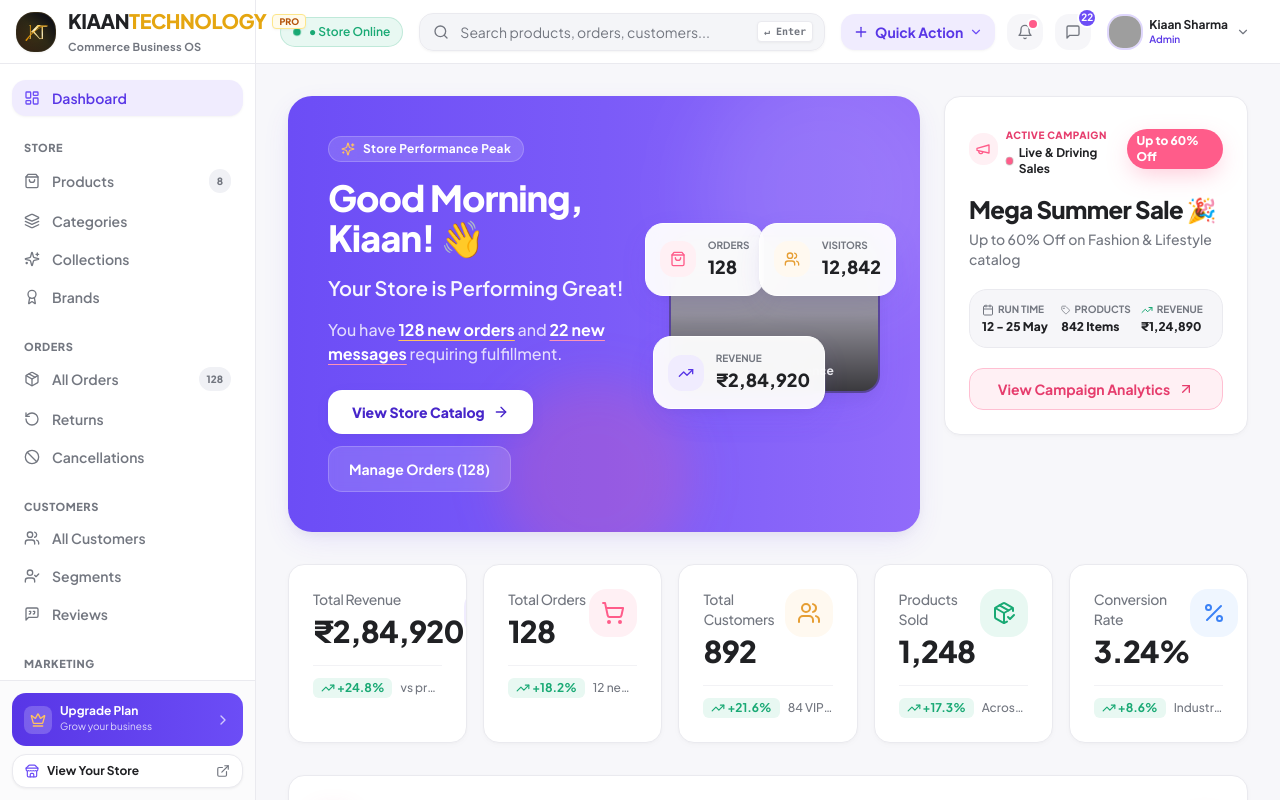
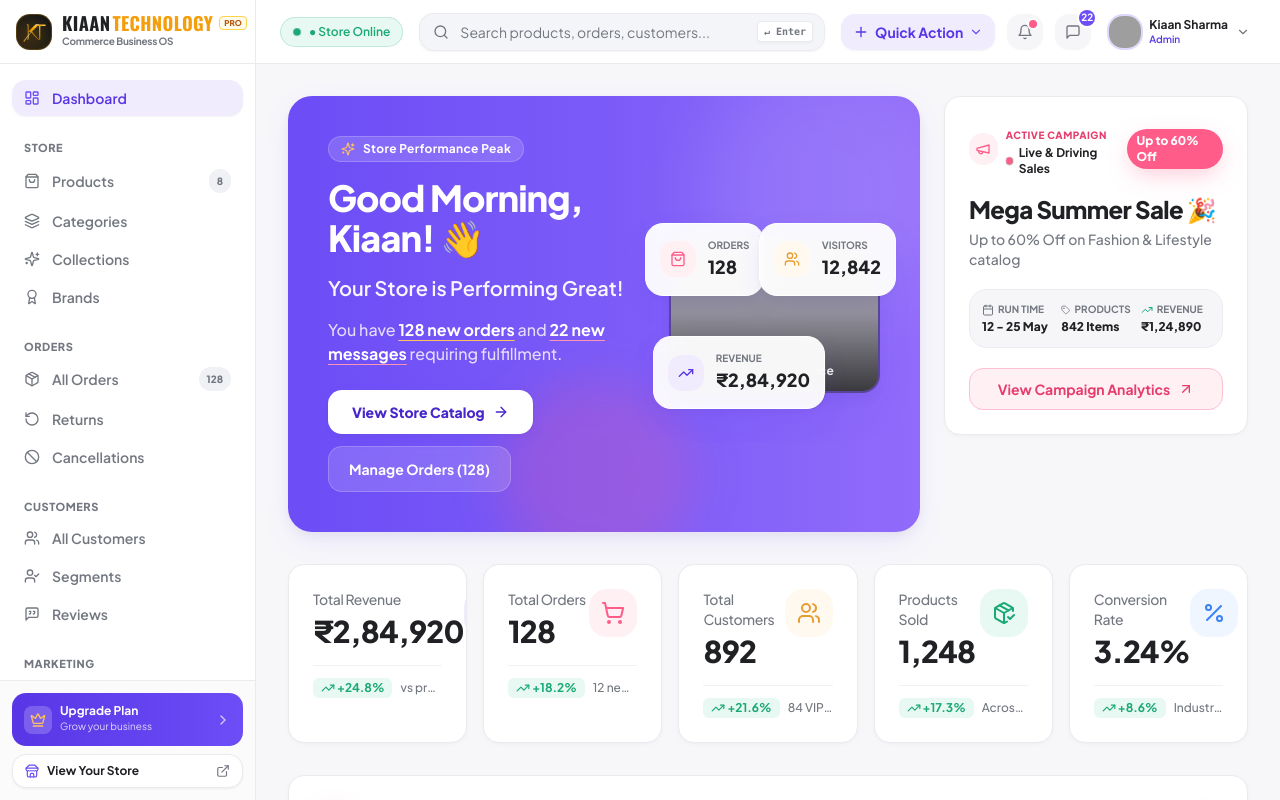
Before and after one commit to ashilata62/E-Commerce-Management-Platform, a React (Vite) app in the folder client/: page / in a window 1280 px wide. Shown: the top 800 px of the page. Built offline with nearby package versions, Linux system fonts and the light colour scheme; grey boxes are pictures that could not be loaded; the HTML template or start-up script is replaced by a standard one.

Commit message:
style: fix logo font to Oswald/Anton condensed and prevent sidebar text overlap

```diff
--- a/client/index.html
+++ b/client/index.html
@@ -6,10 +6,10 @@
     <meta name="viewport" content="width=device-width, initial-scale=1.0" />
     <meta name="description" content="Kiaan Technology — Modern E-Commerce Business Operating System for Products, Orders, Analytics, Marketing & Store Operations" />
     <title>Kiaan Technology — E-Commerce Business Management</title>
-    <!-- Google Fonts: Plus Jakarta Sans & Inter -->
+    <!-- Google Fonts: Plus Jakarta Sans, Inter, Bebas Neue, Oswald, Anton -->
     <link rel="preconnect" href="https://fonts.googleapis.com">
     <link rel="preconnect" href="https://fonts.gstatic.com" crossorigin>
-    <link href="https://fonts.googleapis.com/css2?family=Inter:wght@300;400;500;600;700&family=Plus+Jakarta+Sans:wght@400;500;600;700;800&display=swap" rel="stylesheet">
+    <link href="https://fonts.googleapis.com/css2?family=Anton&family=Bebas+Neue&family=Inter:wght@300;400;500;600;700&family=Oswald:wght@600;700;800;900&family=Plus+Jakarta+Sans:wght@400;500;600;700;800&display=swap" rel="stylesheet">
   </head>
   <body class="bg-surface-bg text-slateText-main antialiased font-sans selection:bg-brand-100 selection:text-brand-700 min-h-screen">
     <div id="root"></div>
--- a/client/src/components/common/KiaanLogo.jsx
+++ b/client/src/components/common/KiaanLogo.jsx
@@ -1,74 +1,90 @@
 import React from 'react';
 
-export const KiaanEmblem = ({ className = "w-10 h-10", isDark = false }) => {
+/**
+ * High-Resolution Luxury Golden KT Monogram Emblem
+ * Handcrafted vector SVG matching the user's exact golden monogram reference
+ */
+export const KiaanEmblem = ({ className = "w-10 h-10", isDark = true }) => {
   return (
-    <div className={`relative flex items-center justify-center rounded-2xl overflow-hidden shrink-0 shadow-soft-sm ${
-      isDark ? 'bg-black border border-amber-500/30' : 'bg-slate-950 border border-amber-400/20'
-    } ${className}`}>
-      {/* Subtle Golden Glow behind the logo */}
-      <div className="absolute inset-0 bg-gradient-to-tr from-amber-600/30 via-yellow-400/20 to-transparent opacity-80" />
+    <div
+      className={`relative flex items-center justify-center rounded-xl overflow-hidden shrink-0 shadow-soft-sm ${
+        isDark ? 'bg-[#0F1117] border border-amber-500/30' : 'bg-white border border-surface-border'
+      } ${className}`}
+    >
+      {/* Ambient Gold Radial Glow */}
+      <div className="absolute inset-0 bg-gradient-to-tr from-amber-600/20 via-yellow-500/10 to-transparent pointer-events-none" />
 
-      {/* High-Fidelity Golden Metallic KT Monogram */}
+      {/* Golden Metallic KT Monogram */}
       <svg
-        viewBox="0 0 120 100"
-        className="w-full h-full p-1.5 relative z-10 drop-shadow-[0_2px_8px_rgba(234,179,8,0.4)]"
+        viewBox="0 0 100 90"
+        className="w-full h-full p-1 relative z-10 drop-shadow-[0_2px_6px_rgba(245,158,11,0.45)]"
         fill="none"
         xmlns="http://www.w3.org/2000/svg"
       >
         <defs>
-          {/* Rich 3D Gold Gradient */}
-          <linearGradient id="goldGradient" x1="0%" y1="0%" x2="100%" y2="100%">
-            <stop offset="0%" stopColor="#FFF2A3" />
-            <stop offset="25%" stopColor="#F5B82E" />
-            <stop offset="50%" stopColor="#D98A00" />
-            <stop offset="75%" stopColor="#F7CE68" />
-            <stop offset="100%" stopColor="#C47A00" />
+          {/* Multi-Stop Metallic Gold Gradient */}
+          <linearGradient id="luxuryGoldGrad1" x1="0%" y1="0%" x2="100%" y2="100%">
+            <stop offset="0%" stopColor="#FFF4B8" />
+            <stop offset="25%" stopColor="#FFC83B" />
+            <stop offset="55%" stopColor="#E69500" />
+            <stop offset="80%" stopColor="#FFDF73" />
+            <stop offset="100%" stopColor="#B36B00" />
           </linearGradient>
 
-          <linearGradient id="goldSheen" x1="0%" y1="100%" x2="100%" y2="0%">
-            <stop offset="0%" stopColor="#D98A00" />
-            <stop offset="50%" stopColor="#FFF9D2" />
-            <stop offset="100%" stopColor="#E5A610" />
+          <linearGradient id="luxuryGoldGrad2" x1="100%" y1="0%" x2="0%" y2="100%">
+            <stop offset="0%" stopColor="#FFFBE6" />
+            <stop offset="35%" stopColor="#FFB800" />
+            <stop offset="70%" stopColor="#CC7A00" />
+            <stop offset="100%" stopColor="#FFE066" />
           </linearGradient>
 
-          <filter id="goldShine" x="-20%" y="-20%" width="140%" height="140%">
-            <feDropShadow dx="0" dy="1" stdDeviation="1" floodColor="#FFE066" floodOpacity="0.5" />
-          </filter>
+          <linearGradient id="goldSwooshGrad" x1="0%" y1="50%" x2="100%" y2="50%">
+            <stop offset="0%" stopColor="#B36B00" />
+            <stop offset="30%" stopColor="#FFF2A3" />
+            <stop offset="65%" stopColor="#FFB800" />
+            <stop offset="100%" stopColor="#E69500" />
+          </linearGradient>
         </defs>
 
-        {/* Letter 'K' Serif Stem with Flare Top & Bottom */}
+        {/* Letter 'K' Left Serif Pillar */}
         <path
-          d="M 22 18 C 30 18 32 19 32 24 L 32 76 C 32 81 30 82 22 82 L 40 82 C 34 82 36 81 36 76 L 36 24 C 36 19 34 18 40 18 Z"
-          fill="url(#goldGradient)"
+          d="M 18 16 C 24 16 26 18 26 22 L 26 68 C 26 72 24 74 18 74 L 32 74 C 27 74 29 72 29 68 L 29 22 C 29 18 27 16 32 16 Z"
+          fill="url(#luxuryGoldGrad1)"
         />
 
-        {/* Dynamic Curved Upper Wing of K merging into upper swoosh */}
+        {/* Letter 'K' Diagonal Upper Wing */}
         <path
-          d="M 36 50 C 45 42 58 28 65 20 C 67 18 69 18 73 18 L 82 18 C 76 22 66 34 52 48 L 76 78 C 82 82 86 82 92 82 L 78 82 C 72 78 60 62 48 53 Z"
-          fill="url(#goldSheen)"
-          filter="url(#goldShine)"
+          d="M 28 44 C 36 36 46 25 54 18 C 56 16 58 16 62 16 L 70 16 C 64 20 54 30 42 43 L 64 70 C 68 74 72 74 76 74 L 66 74 C 60 70 48 54 38 46 Z"
+          fill="url(#luxuryGoldGrad2)"
         />
 
-        {/* Elegant Golden Swoosh Arc connecting K and T */}
+        {/* Graceful Curved Golden Swoosh Under & Across K & T */}
         <path
-          d="M 12 86 C 22 75 36 56 60 40 C 78 28 98 22 114 18 C 104 22 88 26 72 35 C 50 48 32 68 18 90 C 14 94 11 92 12 86 Z"
-          fill="url(#goldGradient)"
+          d="M 10 78 C 18 68 30 52 50 36 C 65 24 82 18 95 14 C 88 18 74 22 60 30 C 42 42 26 60 14 82 C 11 86 9 84 10 78 Z"
+          fill="url(#goldSwooshGrad)"
         />
 
-        {/* Letter 'T' Stem & Top Bar */}
+        {/* Letter 'T' Top Crossbar */}
         <path
-          d="M 72 26 L 108 26 C 112 26 114 24 114 20 L 70 20 C 70 24 72 26 72 26 Z"
-          fill="url(#goldGradient)"
+          d="M 58 22 L 90 22 C 94 22 95 20 95 16 L 56 16 C 56 20 58 22 58 22 Z"
+          fill="url(#luxuryGoldGrad1)"
         />
+
+        {/* Letter 'T' Slanted Pillar */}
         <path
-          d="M 86 26 L 86 76 C 86 81 84 82 78 82 L 96 82 C 90 82 92 81 92 76 L 92 26 Z"
-          fill="url(#goldSheen)"
+          d="M 70 22 L 70 68 C 70 72 68 74 62 74 L 78 74 C 72 74 74 72 74 68 L 74 22 Z"
+          fill="url(#luxuryGoldGrad2)"
         />
       </svg>
     </div>
   );
 };
 
+/**
+ * Exact Typography & Logo Brand Component
+ * Font: Condensed Display (Anton / Oswald / Bebas Neue)
+ * Dual-tone: "KIAAN" in Dark Slate / Black + "TECHNOLOGY" in Bold Golden Amber
+ */
 export const KiaanBrandLogo = ({
   showBadge = true,
   badgeText = "PRO",
@@ -77,25 +93,42 @@ export const KiaanBrandLogo = ({
   className = "",
 }) => {
   return (
-    <div className={`flex items-center gap-3 select-none ${className}`}>
-      {/* Luxury Golden KT Monogram Tile */}
-      <KiaanEmblem className={size === "lg" ? "w-12 h-12" : size === "sm" ? "w-8 h-8" : "w-10 h-10"} />
+    <div className={`flex items-center gap-2.5 select-none overflow-hidden max-w-full ${className}`}>
+      {/* Golden KT Monogram Tile */}
+      <KiaanEmblem
+        className={
+          size === "lg"
+            ? "w-11 h-11 min-w-[44px]"
+            : size === "sm"
+            ? "w-8 h-8 min-w-[32px]"
+            : "w-9 h-9 min-w-[36px]"
+        }
+      />
 
-      {/* Two-Tone Typography: KIAAN (Black/Dark Slate) + TECHNOLOGY (Amber Gold) */}
-      <div className="flex flex-col">
-        <div className="flex items-center gap-1.5 leading-none">
-          <span className="font-black tracking-tight text-lg sm:text-xl font-heading flex items-center">
-            <span className="text-slateText-main">KIAAN</span>
-            <span className="text-[#E5A610] tracking-tight">TECHNOLOGY</span>
+      {/* Impactful Condensed Typography */}
+      <div className="flex flex-col min-w-0">
+        <div className="flex items-center gap-1.5 flex-nowrap leading-none">
+          <span
+            className="tracking-tight uppercase font-display font-extrabold flex items-center leading-none"
+            style={{
+              fontFamily: "'Oswald', 'Anton', 'Bebas Neue', Impact, sans-serif",
+              letterSpacing: '0.02em',
+              fontSize: size === 'lg' ? '1.5rem' : size === 'sm' ? '1rem' : '1.15rem',
+            }}
+          >
+            <span className="text-slateText-main font-black">KIAAN</span>
+            <span className="text-[#F59E0B] font-black ml-0.5">TECHNOLOGY</span>
           </span>
+
           {showBadge && (
-            <span className="text-[9px] uppercase font-black px-1.5 py-0.5 rounded bg-amber-50 text-amber-700 border border-amber-200 shadow-soft-sm">
+            <span className="text-[8px] font-black uppercase px-1 py-0.5 rounded bg-amber-50 text-amber-700 border border-amber-300 shrink-0">
               {badgeText}
             </span>
           )}
         </div>
+
         {subtitle && (
-          <p className="text-[10px] sm:text-[11px] text-slateText-muted font-bold tracking-wide mt-1">
+          <p className="text-[10px] text-slateText-muted font-bold tracking-tight mt-0.5 truncate">
             {subtitle}
           </p>
         )}
--- a/client/tailwind.config.js
+++ b/client/tailwind.config.js
@@ -65,6 +65,9 @@ export default {
       },
       fontFamily: {
         sans: ['Plus Jakarta Sans', 'Inter', 'system-ui', 'sans-serif'],
+        display: ['Anton', 'Oswald', 'Bebas Neue', 'Impact', 'sans-serif'],
+        bebas: ['Bebas Neue', 'sans-serif'],
+        oswald: ['Oswald', 'sans-serif'],
       },
       boxShadow: {
         'soft-sm': '0 1px 3px rgba(0,0,0,0.04), 0 1px 2px rgba(0,0,0,0.02)',
```
